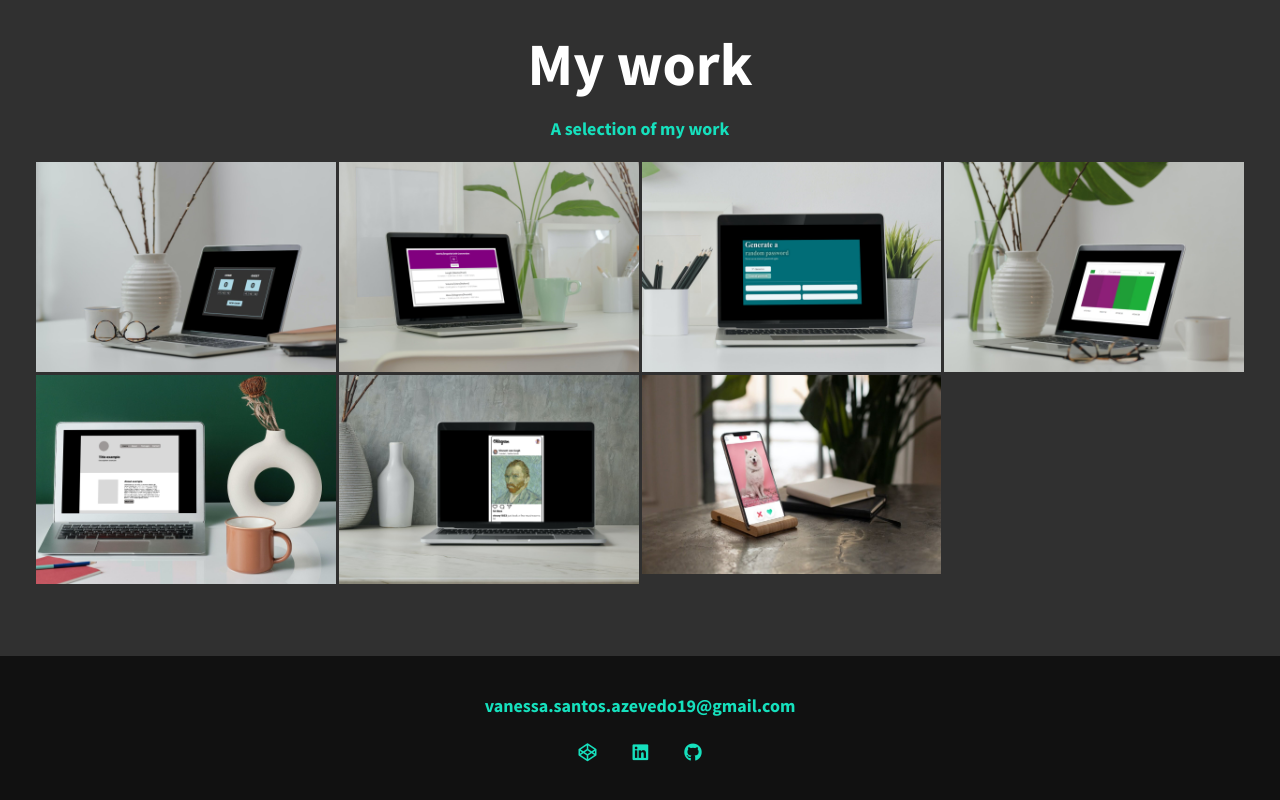
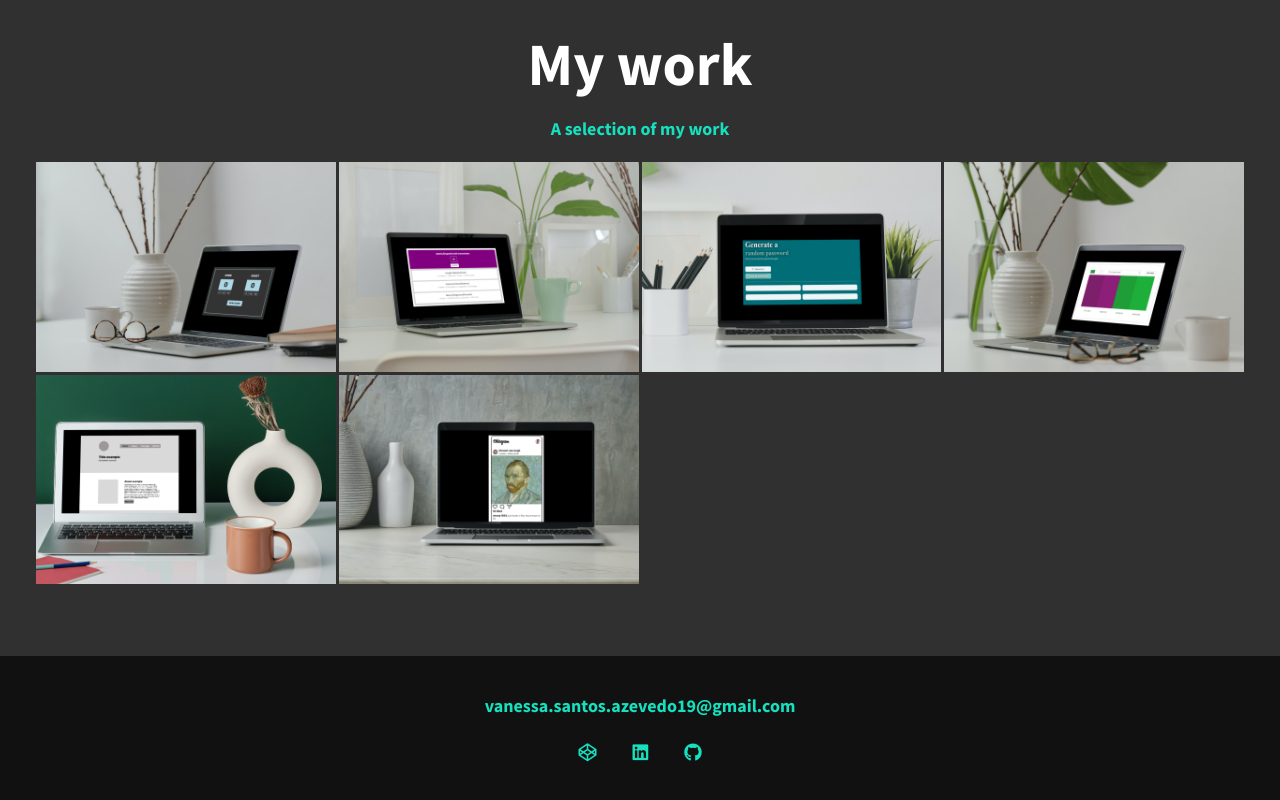
Before and after one commit to VanessaAz/Portfolio, a website built with webpack: page index.html in a window 1280 px wide. Shown: the part 1656-2456 px from the top of the page. Built offline with nearby package versions, Linux system fonts and the light colour scheme.

Commit message:
Remove project

```diff
--- a/index.html
+++ b/index.html
@@ -99,10 +99,6 @@
                 <img src="img/oldagram-mock.jpg" class="portfolio__image">
             </a>
 
-            <a href="#" class="portfolio__item">
-                <img src="img/tindog-mockup.jpg" class="portfolio__image">
-            </a>
-
            </div>
         </section>
 
```
Also changed, not shown: img/tindog-mockup.jpg (deleted).
